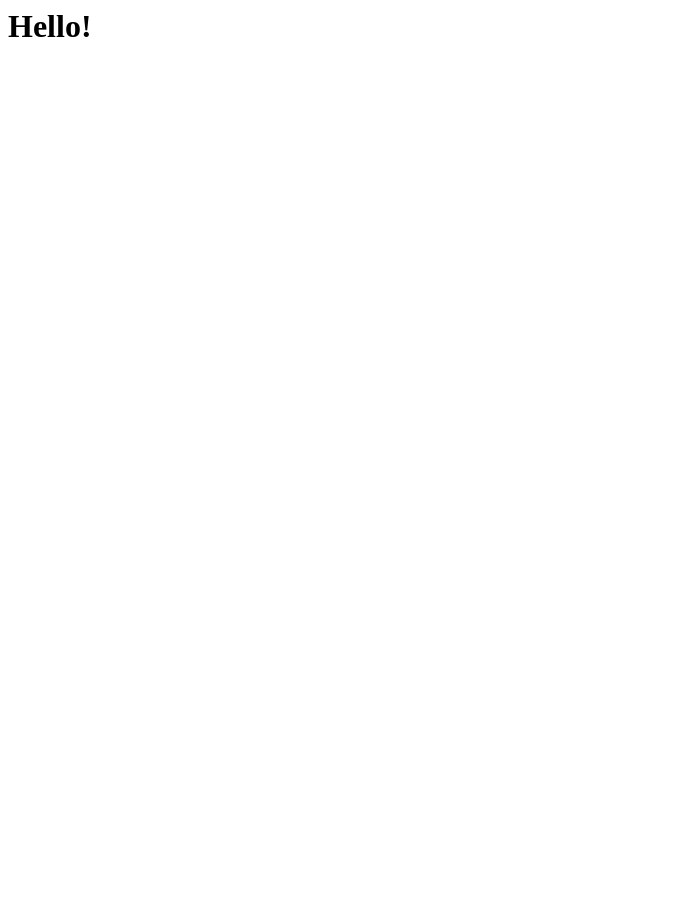
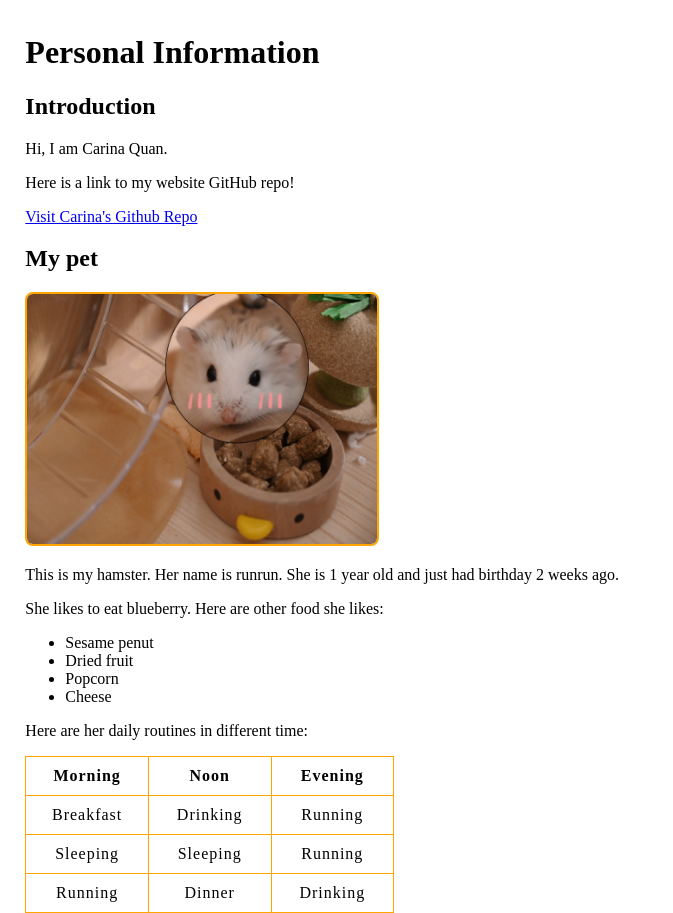
Before and after one commit to Carinaqyy/CS291A_Project0, a plain HTML site: page index.html in a window 1280 px wide. Shown: the whole page, without its empty margins (0-673 px from the left). Before the commit the page ends 800 px from the top, so only its background shows below. Drawn offline with Linux system fonts and the light colour scheme.

Commit message:
create website

```diff
--- a/index.html
+++ b/index.html
@@ -1 +1,47 @@
-<h1>Hello!</h1>
+<!DOCTYPE html>
+<html lang="en">
+<head>
+    <title>Carina's Website</title>
+    <link rel="stylesheet" href="./index.css">
+</head>
+<body>
+    <h1>Personal Information</h1>
+    <h2>Introduction</h2>
+    <p>Hi, I am Carina Quan.</p>
+    <p>Here is a link to my website GitHub repo!</p>
+    <a href="https://github.com/Carinaqyy/CS291A_Project0">Visit Carina's Github Repo</a>
+    <h2>My pet</h2>
+    <img src="./IMG_1177.JPG" alt="runrun's photo" width="350" height="250">
+    <p>This is my hamster. Her name is runrun. She is 1 year old and just had birthday 2 weeks ago.</p>
+    <p>She likes to eat blueberry. Here are other food she likes:</p>
+    <ul>
+        <li>Sesame penut</li>
+        <li>Dried fruit</li>
+        <li>Popcorn</li>
+        <li>Cheese</li>
+    </ul>
+    <p>Here are her daily routines in different time:</p>
+    <table>
+        <tr>
+          <th>Morning</th>
+          <th>Noon</th>
+          <th>Evening</th>
+        </tr>
+        <tr>
+          <td>Breakfast</td>
+          <td>Drinking</td>
+          <td>Running</td>
+        </tr>
+        <tr>
+           <td>Sleeping</td>
+           <td>Sleeping</td>
+           <td>Running</td>
+        </tr>
+        <tr>
+           <td>Running</td>
+           <td>Dinner</td>
+           <td>Drinking</td>
+        </tr>
+    </table>
+</body>
+</html>
```
